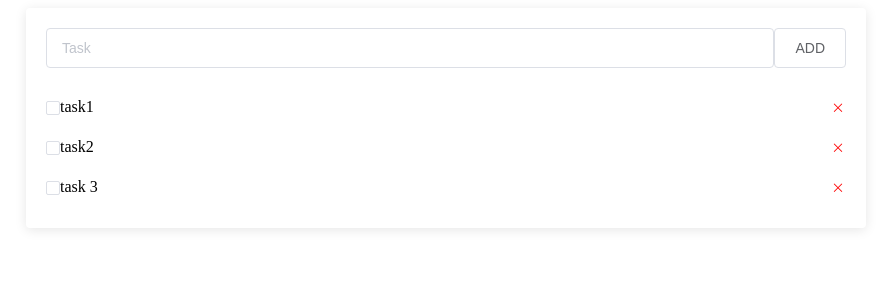
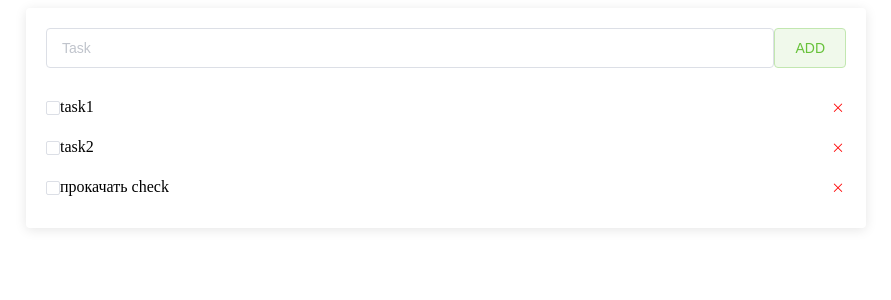
Before and after one commit to zh0rchik/testingRITG, a Vue app in the folder todo-list-app/: page / in a window 1280 px wide. Shown: the top 300 px of the page, without its empty margins (194-1085 px from the left). Built offline with nearby package versions, Linux system fonts and the light colour scheme; data requests are answered from the project's data file.

Commit message:
стилизация кнопок и чекбокса

```diff
--- a/todo-list-app/info.json
+++ b/todo-list-app/info.json
@@ -11,8 +11,8 @@
       "completed": true
     },
     {
-      "id": "3",
-      "title": "task 3",
+      "id": "27cc",
+      "title": "прокачать check",
       "completed": false
     }
   ]
--- a/todo-list-app/src/components/TaskItem.vue
+++ b/todo-list-app/src/components/TaskItem.vue
@@ -1,7 +1,7 @@
 <template>
   <div class="task-row">
     <div>
-      <el-checkbox></el-checkbox>
+      <el-checkbox class="task-checkbox"></el-checkbox>
       <span>{{ task.title }}</span> <!--повесить псевдокласс-->
     </div>
     <el-button
@@ -47,4 +47,9 @@ export default {
   justify-content: space-between;
   align-items: center;
 }
+
+/deep/ .el-checkbox__input.is-checked .el-checkbox__inner {
+  background-color: #ff3434;
+  border-color: #fd4c4c;
+}
 </style>
--- a/todo-list-app/src/components/TaskList.vue
+++ b/todo-list-app/src/components/TaskList.vue
@@ -9,8 +9,10 @@
 
       </el-input>
 
-      <!--кнопка-->
+      <!--кнопка https://element-plus.org/en-US/component/button-->
       <el-button
+          type="success"
+          plain
           @click="addTask"
       >ADD</el-button>
     </div>
```
